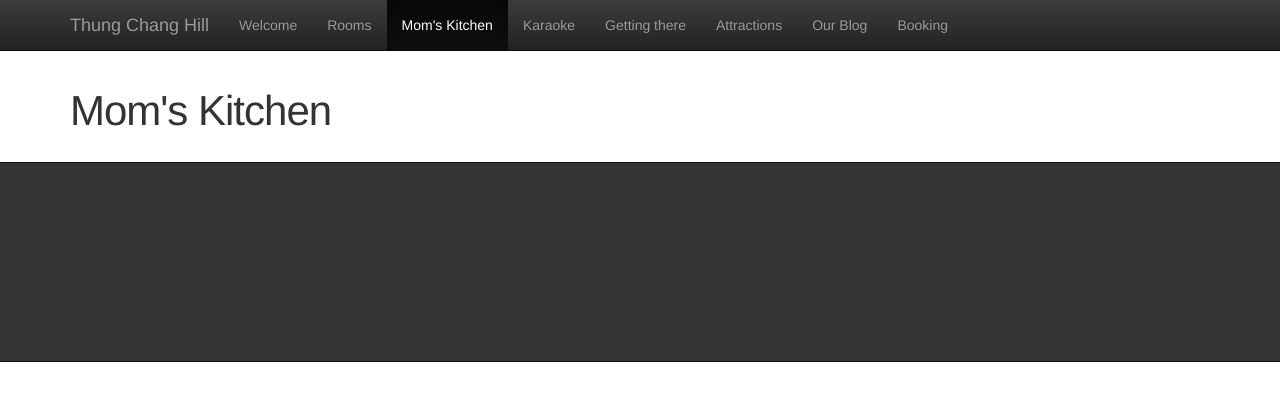
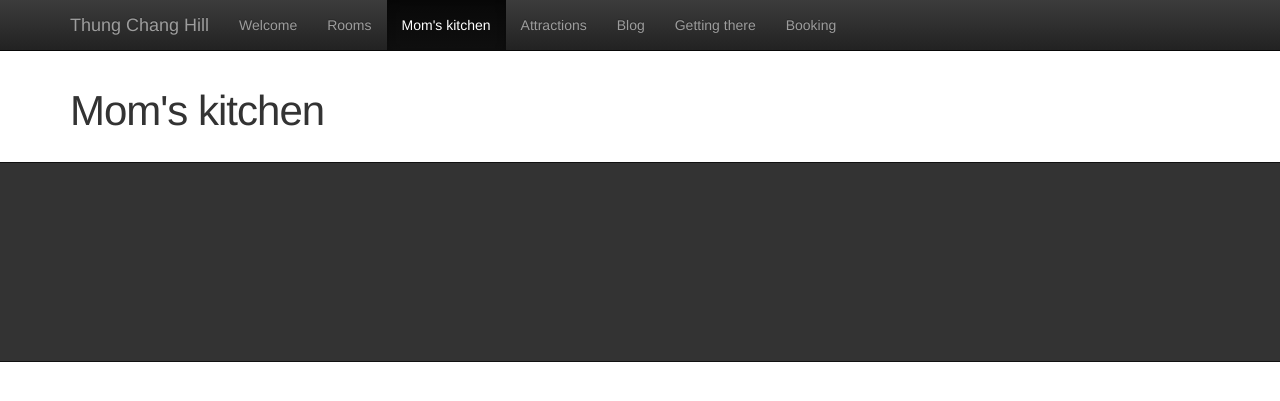
Before and after one commit to akuz/thungchanghill, a Jekyll site: the page built from 20_kitchen.md, in a window 1280 px wide. Shown: the top 401 px of the page. Built offline with Jekyll 4.4.1, drawn with Linux system fonts in a browser that asks for light colours.

Commit message:
Refactoring.

```diff
--- a/b_kitchen.md
+++ b/20_kitchen.md
@@ -1,5 +1,5 @@
 ---
 layout: page
-title: Mom's Kitchen
+title: Mom's kitchen
 permalink: /kitchen/
 ---
--- a/f_blog.md
+++ b/50_blog.md
@@ -1,6 +1,6 @@
 ---
 layout: page
-title: Our Blog
+title: Blog
 permalink: /blog/
 ---
 
```
Also changed, not shown: c_karaoke.md (deleted, +0 -5 lines), 10_rooms.md (renamed from a_rooms.md), 40_attractions.md (renamed from e_attractions.md), 55_location.md (renamed from d_location.md), 60_booking.md (renamed from g_booking.md).
